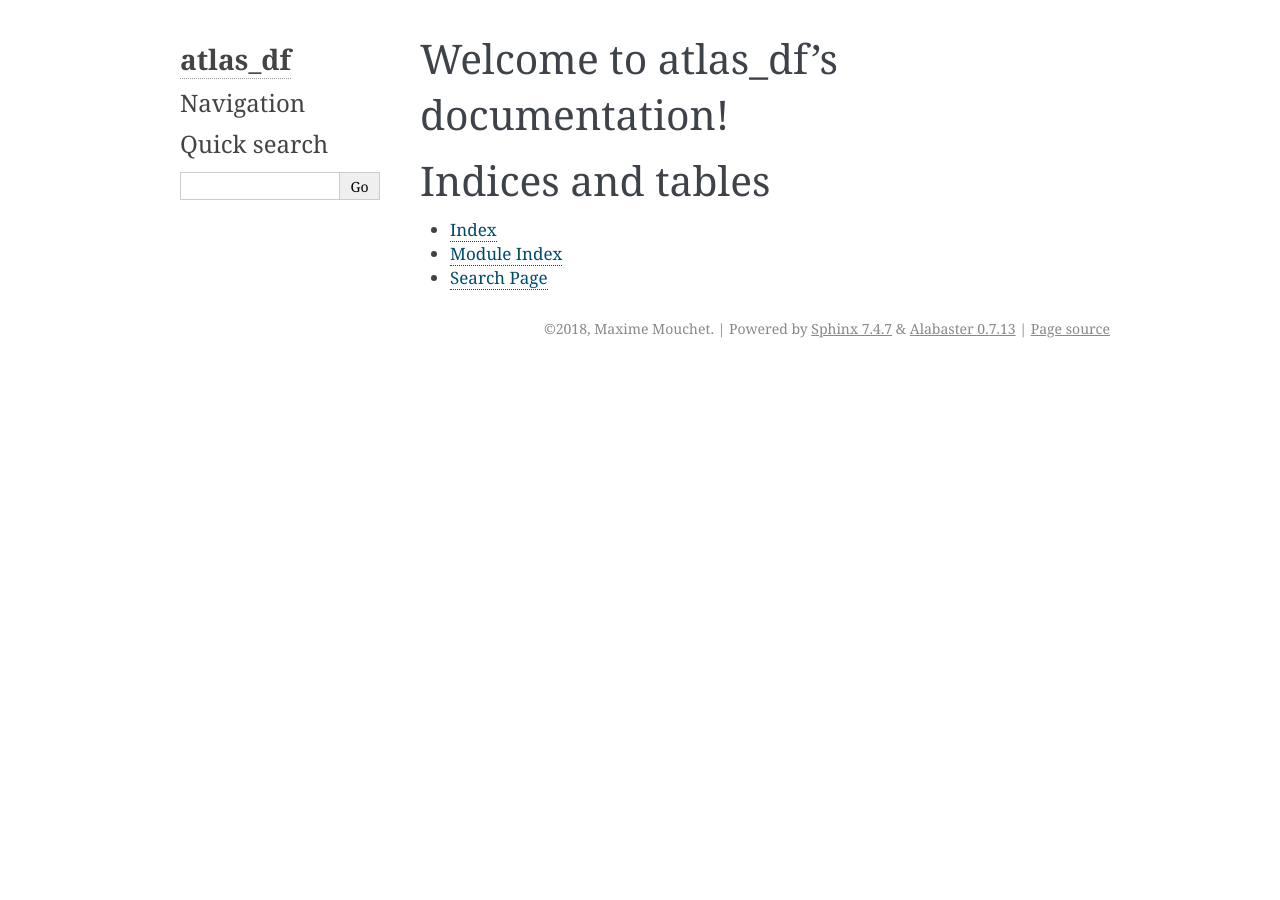
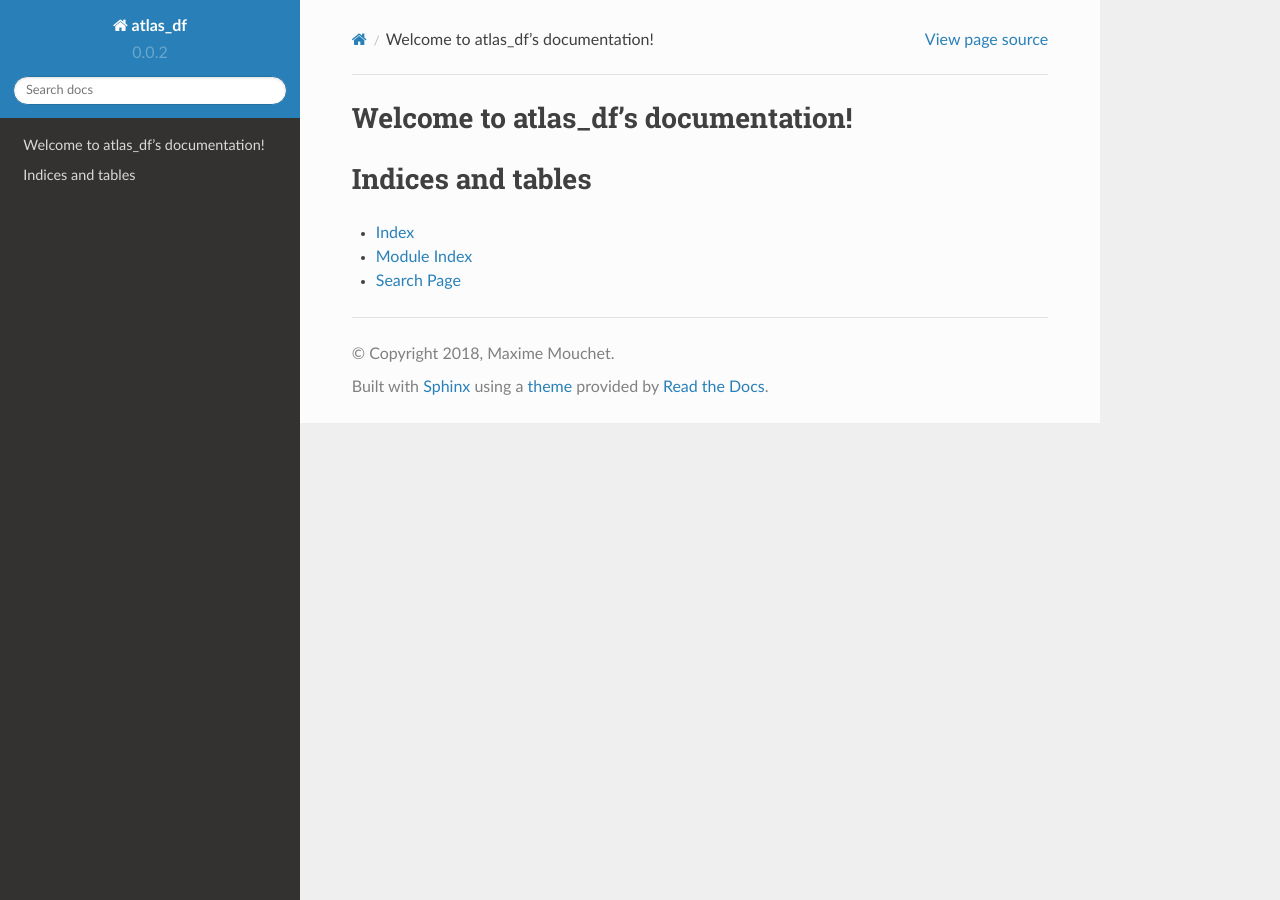
Before and after one commit to jsommers/atlas_df, a Sphinx documentation site: the page built from docs/source/index.rst, in a window 1280 px wide. Built offline with Sphinx 7.4.7 and the Read the Docs theme 2.0.0, drawn with Linux system fonts in a browser that asks for light colours.

Commit message:
Update docs

```diff
--- a/docs/source/conf.py
+++ b/docs/source/conf.py
@@ -83,7 +83,7 @@ todo_include_todos = False
 # The theme to use for HTML and HTML Help pages.  See the documentation for
 # a list of builtin themes.
 #
-html_theme = 'alabaster'
+html_theme = 'sphinx_rtd_theme'
 
 # Theme options are theme-specific and customize the look and feel of a theme
 # further.  For a list of options available for each theme, see the
```
Also changed, not shown: README.md (+3 -1 lines).
